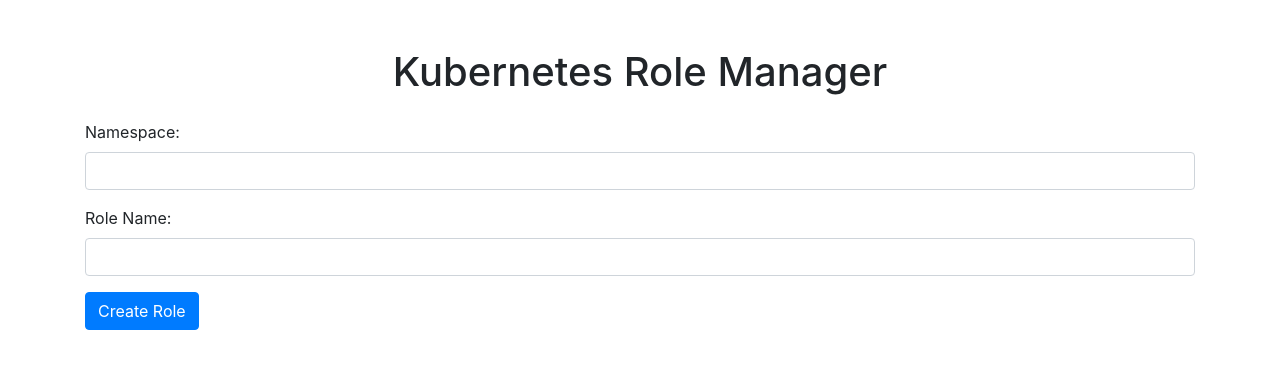
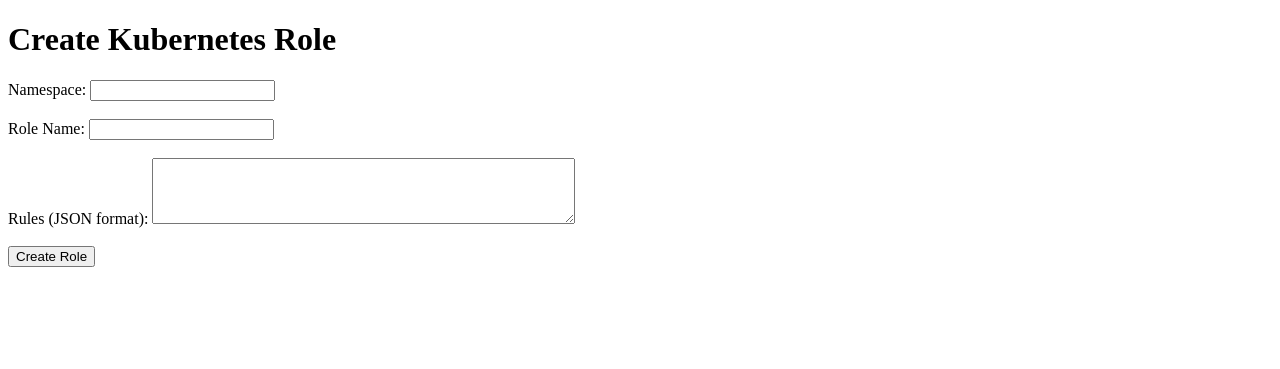
Before and after one commit to RohanRusta21/k8s-RBAC, a Flask app: template templates/index.html in a window 1280 px wide. Shown: the top 369 px of the page. Run offline with Flask 3, Linux system fonts and the light colour scheme; the template is opened without the code that fills it, so the values that code supplies are empty; some libraries are stand-ins or nearby versions.

Commit message:
Update index.html

```diff
--- a/templates/index.html
+++ b/templates/index.html
@@ -2,32 +2,24 @@
 <html lang="en">
 <head>
     <meta charset="UTF-8">
-    <meta name="viewport" content="width=device-width, initial-scale=1.0">
-    <title>Kubernetes Role Manager</title>
-    <link rel="stylesheet" href="https://maxcdn.bootstrapcdn.com/bootstrap/4.5.2/css/bootstrap.min.css">
-    <link rel="stylesheet" href="{{ url_for('static', filename='style.css') }}">
+    <title>Kubernetes Role Creator</title>
 </head>
 <body>
-    <div class="container mt-5">
-        <h1 class="text-center mb-4">Kubernetes Role Manager</h1>
-        <form method="post">
-            <div class="form-group">
-                <label for="namespace">Namespace:</label>
-                <input type="text" class="form-control" id="namespace" name="namespace" required>
-            </div>
-            <div class="form-group">
-                <label for="role-name">Role Name:</label>
-                <input type="text" class="form-control" id="role-name" name="role-name" required>
-            </div>
-            <button type="submit" class="btn btn-primary">Create Role</button>
-        </form>
-        <div class="mt-4">
-            <p class="text-danger">{{ error }}</p>
-            <p class="text-success">{{ success }}</p>
-        </div>
-    </div>
-    <script src="https://code.jquery.com/jquery-3.5.1.slim.min.js"></script>
-    <script src="https://cdn.jsdelivr.net/npm/@popperjs/core@2.5.4/dist/umd/popper.min.js"></script>
-    <script src="https://maxcdn.bootstrapcdn.com/bootstrap/4.5.2/js/bootstrap.min.js"></script>
+    <h1>Create Kubernetes Role</h1>
+    {% if error %}
+        <p style="color: red;">{{ error }}</p>
+    {% endif %}
+    {% if message %}
+        <p style="color: green;">{{ message }}</p>
+    {% endif %}
+    <form action="{{ url_for('create_role') }}" method="post">
+        <label for="namespace">Namespace:</label>
+        <input type="text" id="namespace" name="namespace" required><br><br>
+        <label for="role_name">Role Name:</label>
+        <input type="text" id="role_name" name="role_name" required><br><br>
+        <label for="rules">Rules (JSON format):</label>
+        <textarea id="rules" name="rules" rows="4" cols="50" required></textarea><br><br>
+        <input type="submit" value="Create Role">
+    </form>
 </body>
 </html>
```
